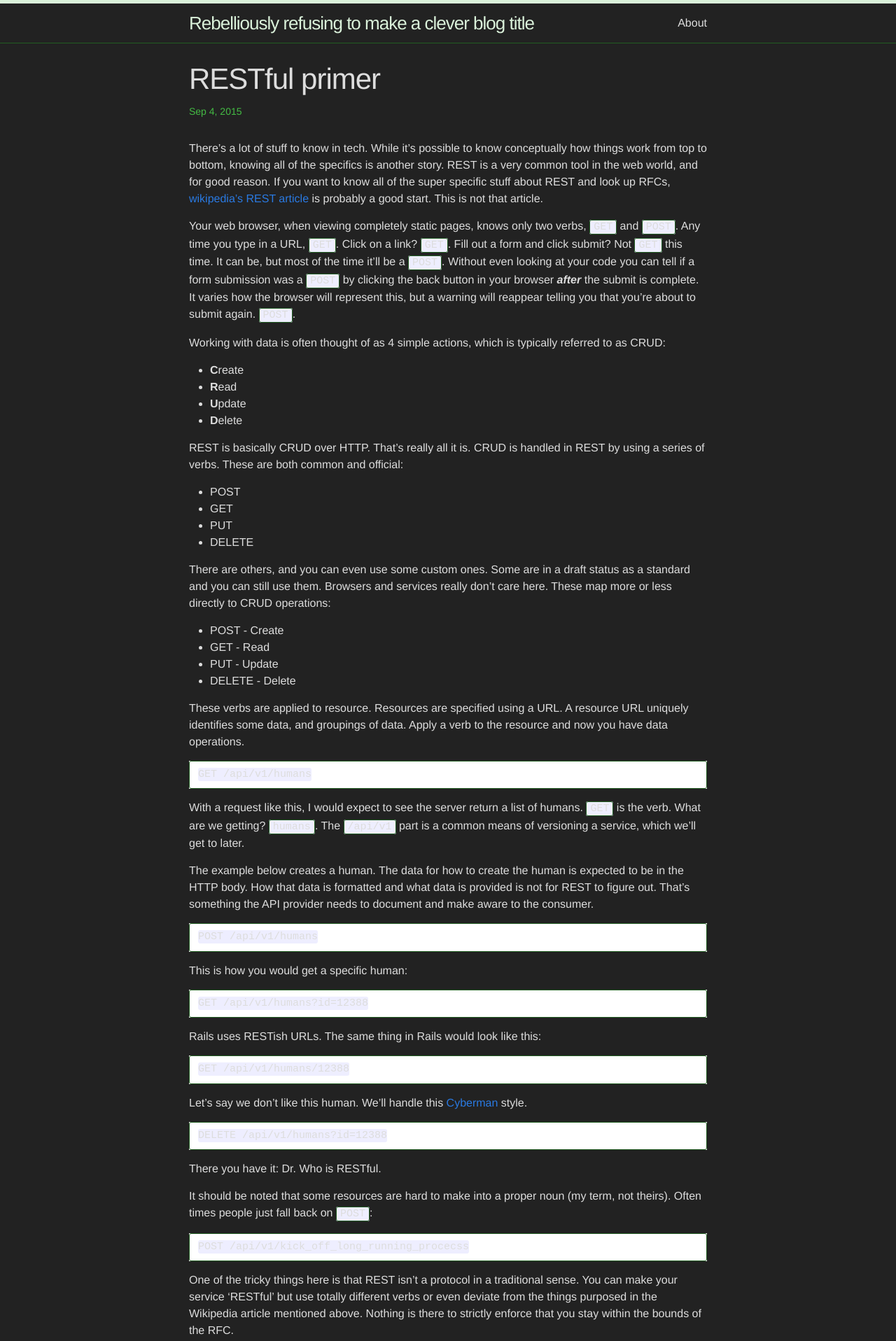
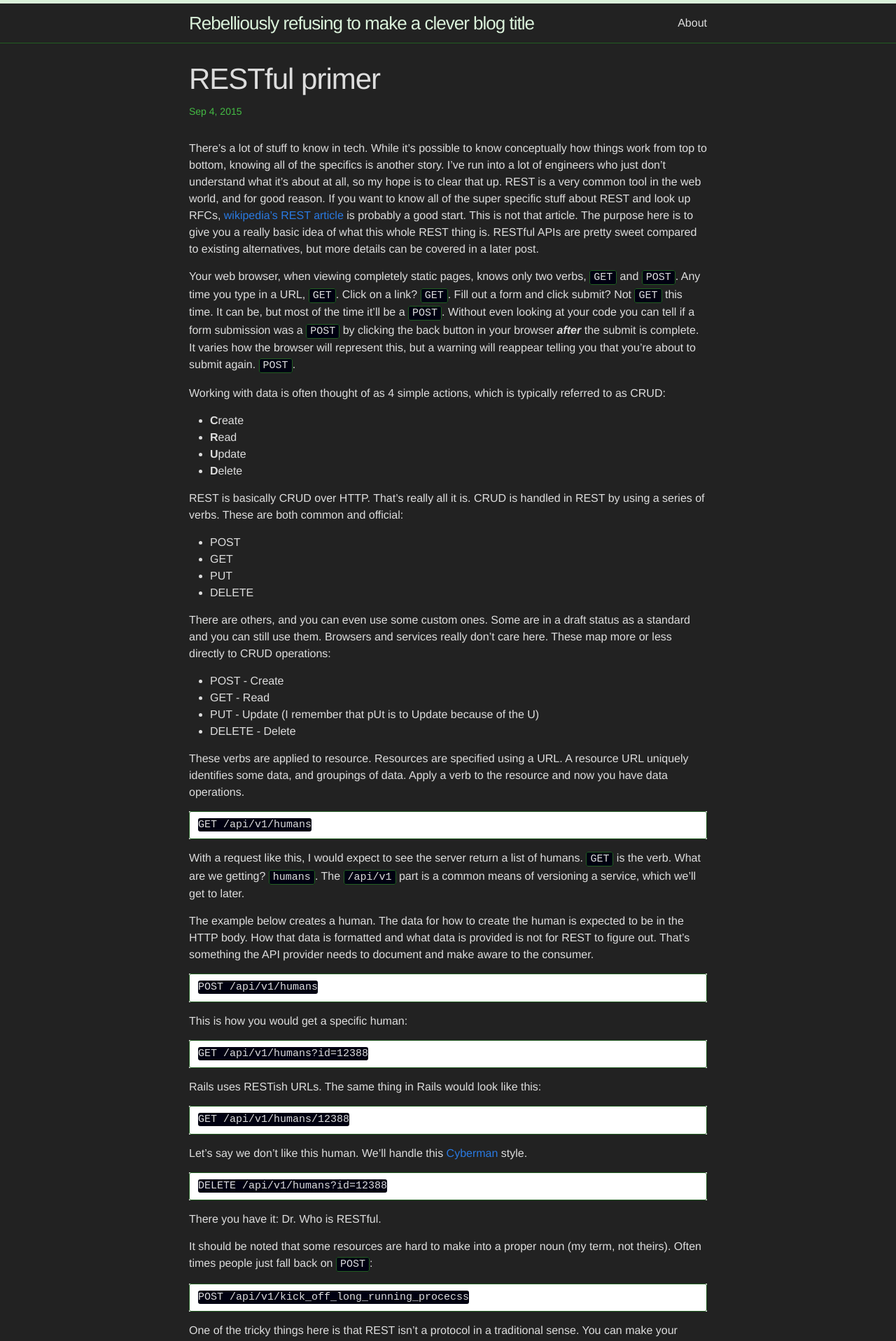
Before and after one commit to LoganBarnett/blog, a Jekyll site: the page built from _posts/2015-09-04-rest-primer.markdown, in a window 1280 px wide. Shown: the top 1916 px of the page at 70% size. Built offline with Jekyll 4.4.1, drawn with Linux system fonts in a browser that asks for light colours; Markdown is read by kramdown in place of the engine named in the settings.

Commit message:
Rest primer better formatting. Stronger intro. Colors that make sense

````diff
--- a/_config.yml
+++ b/_config.yml
@@ -9,4 +9,15 @@ twitter_username: logan_barnett
 github_username:  LoganBarnett
 
 # Build settings
-markdown: kramdown
+#markdown: kramdown
+#kramdown:
+#  input: GFM
+#  coderay_line_numbers: inline
+
+
+
+
+
+markdown: redcarpet
+redcarpet:
+  extensions: ["tables", "autolink", "strikethrough", "space_after_headers", "with_toc_data", "fenced_code_blocks", "no_intra_emphasis"]
--- a/_posts/2015-09-04-rest-primer.markdown
+++ b/_posts/2015-09-04-rest-primer.markdown
@@ -5,26 +5,29 @@ date:   2015-09-04 21:40:00
 categories: programming tutorial
 ---
 
-There's a lot of stuff to know in tech. While it's possible to know conceptually how things work from top to bottom, knowing all of the specifics is another story. REST is a very common tool in the web world, and for good reason. If you want to know all of the super specific stuff about REST and look up RFCs, [wikipedia's REST article](https://en.wikipedia.org/wiki/Representational_state_transfer) is probably a good start. This is not that article.
+There's a lot of stuff to know in tech. While it's possible to know conceptually how things work from top to bottom, knowing all of the specifics is another story. I've run into a lot of engineers who just don't understand what it's about at all, so my hope is to clear that up. REST is a very common tool in the web world, and for good reason. If you want to know all of the super specific stuff about REST and look up RFCs, [wikipedia's REST article](https://en.wikipedia.org/wiki/Representational_state_transfer) is probably a good start. This is not that article. The purpose here is to give you a really basic idea of what this whole REST thing is. RESTful APIs are pretty sweet compared to existing alternatives, but more details can be covered in a later post.
 
 Your web browser, when viewing completely static pages, knows only two verbs, `GET` and `POST`. Any time you type in a URL, `GET`. Click on a link? `GET`. Fill out a form and click submit? Not `GET` this time. It can be, but most of the time it'll be a `POST`. Without even looking at your code you can tell if a form submission was a `POST` by clicking the back button in your browser **_after_** the submit is complete. It varies how the browser will represent this, but a warning will reappear telling you that you're about to submit again. `POST`.
 
 Working with data is often thought of as 4 simple actions, which is typically referred to as CRUD:
-* **C**reate
-* **R**ead
-* **U**pdate
-* **D**elete
+
+- **C**reate
+- **R**ead
+- **U**pdate
+- **D**elete
 
 REST is basically CRUD over HTTP. That's really all it is. CRUD is handled in REST by using a series of verbs. These are both common and official:
+
 * POST
 * GET
 * PUT
 * DELETE
 
 There are others, and you can even use some custom ones. Some are in a draft status as a standard and you can still use them. Browsers and services really don't care here. These map more or less directly to CRUD operations:
+
 * POST - Create
 * GET - Read
-* PUT - Update
+* PUT - Update (I remember that pUt is to Update because of the U)
 * DELETE - Delete
 
 These verbs are applied to resource. Resources are specified using a URL. A resource URL uniquely identifies some data, and groupings of data. Apply a verb to the resource and now you have data operations.
@@ -32,30 +35,37 @@ These verbs are applied to resource. Resources are specified using a URL. A reso
 ```
 GET /api/v1/humans
 ```
+
 With a request like this, I would expect to see the server return a list of humans. `GET` is the verb. What are we getting? `humans`. The `/api/v1` part is a common means of versioning a service, which we'll get to later.
 
 The example below creates a human. The data for how to create the human is expected to be in the HTTP body. How that data is formatted and what data is provided is not for REST to figure out. That's something the API provider needs to document and make aware to the consumer.
+
 ```
 POST /api/v1/humans
 ```
 
 This is how you would get a specific human:
+
 ```
 GET /api/v1/humans?id=12388
 ```
 
 Rails uses RESTish URLs. The same thing in Rails would look like this:
+
 ```
 GET /api/v1/humans/12388
 ```
 
 Let's say we don't like this human. We'll handle this [Cyberman](https://en.wikipedia.org/wiki/Cyberman) style.
+
 ```
 DELETE /api/v1/humans?id=12388
 ```
+
 There you have it: Dr. Who is RESTful.
 
 It should be noted that some resources are hard to make into a proper noun (my term, not theirs). Often times people just fall back on `POST`:
+
 ```
 POST /api/v1/kick_off_long_running_procecss
 ```
@@ -63,12 +73,15 @@ POST /api/v1/kick_off_long_running_procecss
 One of the tricky things here is that REST isn't a protocol in a traditional sense. You can make your service 'RESTful' but use totally different verbs or even deviate from the things purposed in the Wikipedia article mentioned above. Nothing is there to strictly enforce that you stay within the bounds of the RFC.
 
 This
+
 ```
 HOLLA /api/v1/humans/58843
 ```
+
 is a totally legit means of courting ~~hottie~~ human 58843 in a RESTful manner, provided _that's the the way the server wants to see it_.
 
 REST is merely a loose convention that's easy to both implement and consume in part because it is so loose. The only library you need to produce a RESTful API is an HTTP server that can respond using different verbs for APIs. To consume it, you just need a means of sending an HTTP request with a verb of your choosing (Javascript does this via AJAX, making browsers work as REST consumers). To give an idea of how conventional it is, this is a sample request of me going to Google:
+
 ```
 GET https://www.google.com/
 Host: www.google.com
--- a/_sass/_base.scss
+++ b/_sass/_base.scss
@@ -130,11 +130,15 @@ code {
     font-size: 15px;
     border: 1px solid $grey-color-light;
     border-radius: 3px;
-    background-color: #eef;
+    background-color: #001;
+
 }
 
 code {
-    padding: 1px 5px;
+//    padding: 10px;
+ //   margin: 10px;
+//    display: block;
+     padding: 1px 5px;
 }
 
 pre {
````
